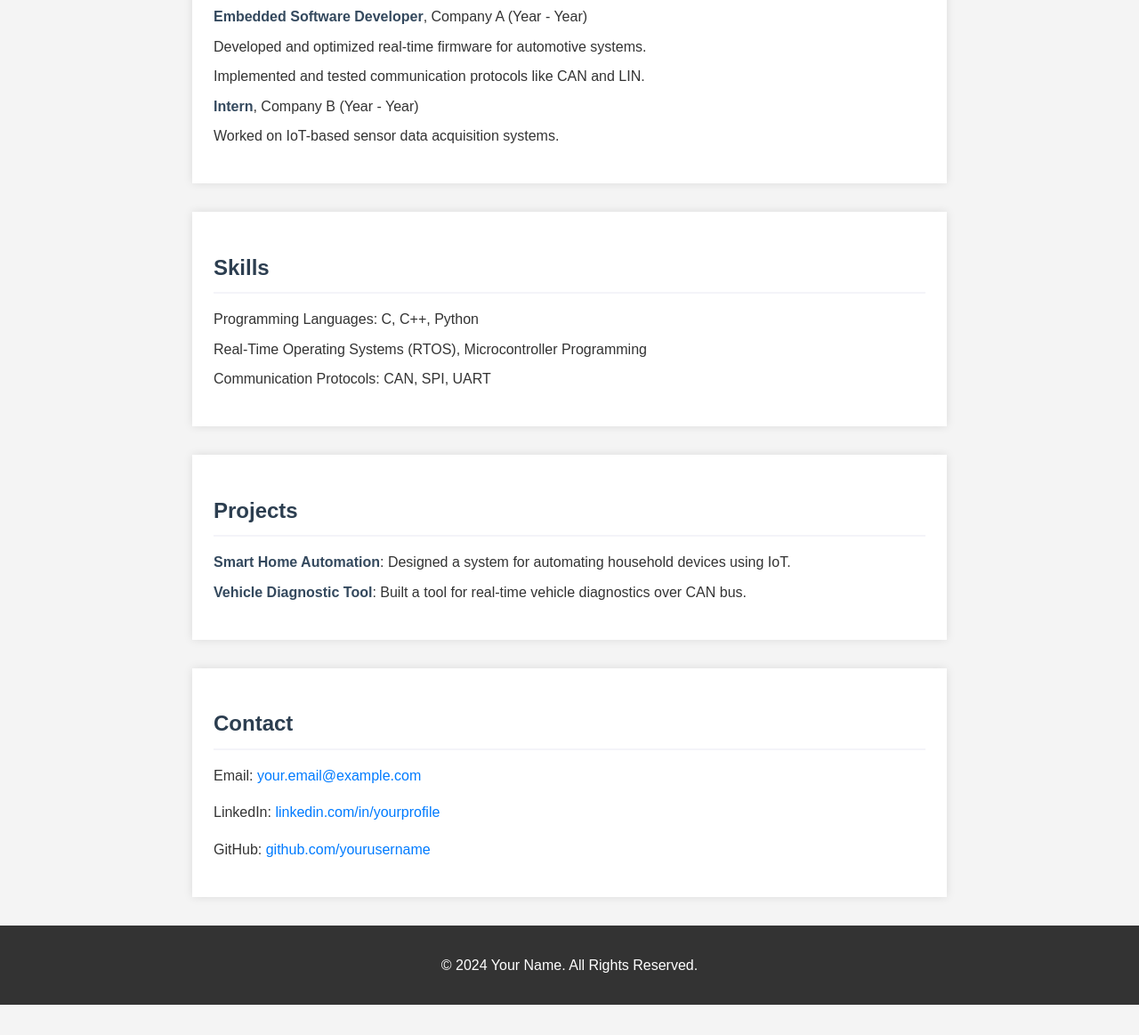
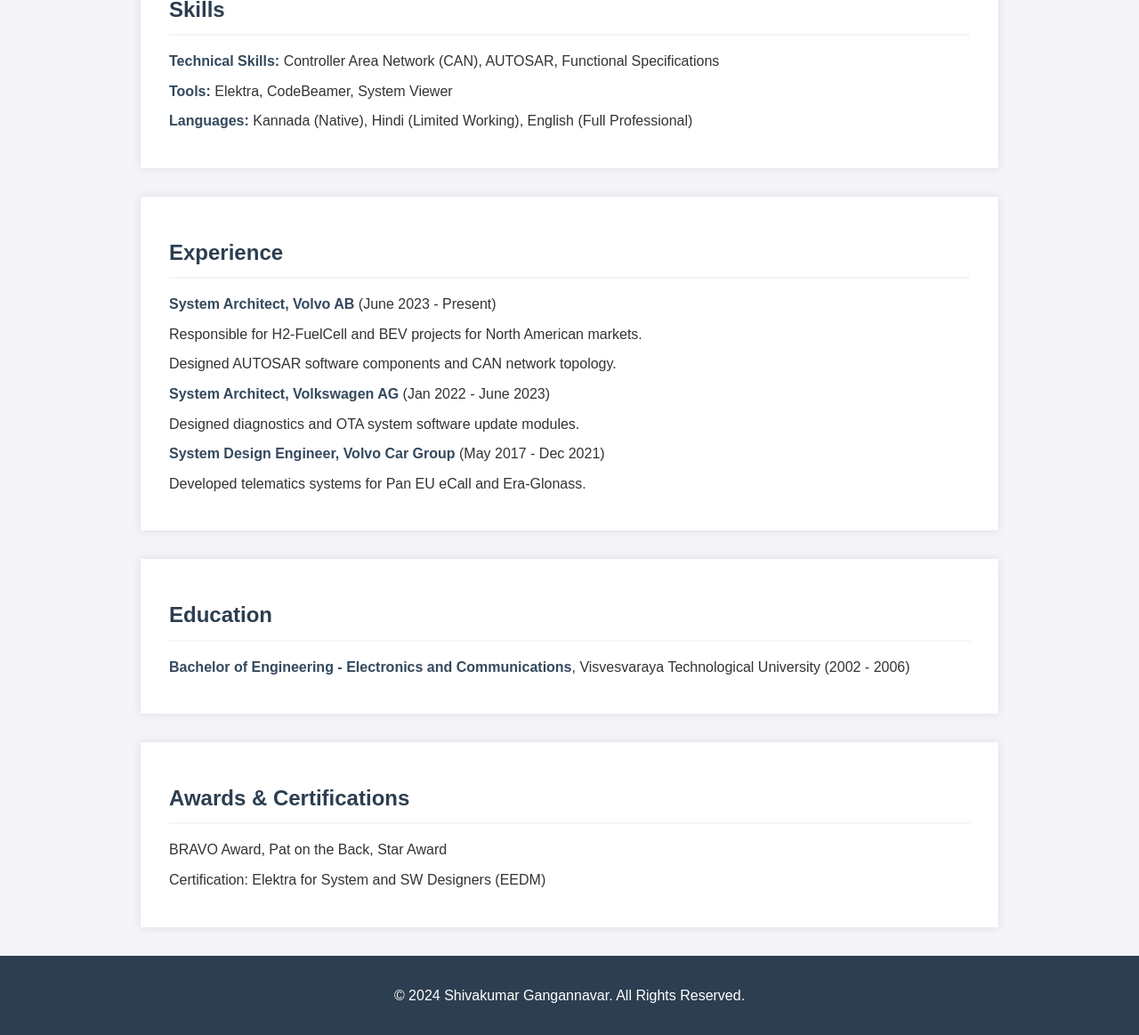
Before and after one commit to shivakumarsg17/ShivG.github.io, a plain HTML site: page index.html in a window 1280 px wide. Shown: the part 740-1903 px from the top of the page at 89% size. Before the commit the page ends 1869 px from the top, so only its background shows below. Drawn offline with Linux system fonts and the light colour scheme.

Commit message:
Update index.html

```diff
--- a/index.html
+++ b/index.html
@@ -1,122 +1,85 @@
 <!DOCTYPE html>
 <html lang="en">
-<link rel="stylesheet" href="styles.css">
-
 <head>
     <meta charset="UTF-8">
     <meta name="viewport" content="width=device-width, initial-scale=1.0">
-    <title>My CV</title>
-    <style>
-        body {
-            font-family: Arial, sans-serif;
-            margin: 0;
-            padding: 0;
-            background-color: #f4f4f4;
-            color: #333;
-        }
-        header {
-            background: #333;
-            color: white;
-            padding: 1rem 2rem;
-            text-align: center;
-        }
-        section {
-            max-width: 800px;
-            margin: 2rem auto;
-            background: white;
-            padding: 1.5rem;
-            box-shadow: 0 0 10px rgba(0, 0, 0, 0.1);
-        }
-        h2 {
-            color: #333;
-            border-bottom: 2px solid #f4f4f4;
-            padding-bottom: 0.5rem;
-        }
-        ul {
-            list-style: none;
-            padding: 0;
-        }
-        ul li {
-            margin: 0.5rem 0;
-        }
-        footer {
-            text-align: center;
-            padding: 1rem;
-            background: #333;
-            color: white;
-            margin-top: 2rem;
-        }
-        a {
-            color: #007BFF;
-            text-decoration: none;
-        }
-        a:hover {
-            text-decoration: underline;
-        }
-    </style>
+    <title>Shivakumar Gangannavar - CV</title>
+    <link rel="stylesheet" href="styles.css">
 </head>
 <body>
+    <!-- Header Section -->
     <header>
-        <h1>Your Name</h1>
-        <p>Embedded Software Developer | Your Tagline</p>
+        <h1>Shivakumar Gangannavar</h1>
+        <p>System Architect @ Volvo AB | Telematics & Connectivity | Embedded Systems</p>
     </header>
 
-    <section>
-        <h2>About Me</h2>
-        <p>Hello! I'm a passionate software developer with expertise in embedded systems. I thrive on solving complex problems and creating efficient, reliable solutions.</p>
+    <!-- Contact Information -->
+    <section class="contact-info">
+        <p>📍 Blåsvädersgatan 12, LGH 1401, Gothenburg-41832</p>
+        <p>📞 +46721310193</p>
+        <p>📧 <a href="mailto:shivakumar.sg17@gmail.com">shivakumar.sg17@gmail.com</a></p>
+        <p>🔗 <a href="https://www.linkedin.com/in/shivakumargangannavar" target="_blank">LinkedIn Profile</a></p>
     </section>
 
+    <!-- Summary -->
     <section>
-        <h2>Education</h2>
+        <h2>Summary</h2>
+        <p>I have extensive experience in software development, system design, and architecture within the telecom and automotive domains. My expertise includes embedded systems, telematics, connectivity, RTOS, BSP-device drivers, and hypervisor solutions. Currently, I am a System Architect at Volvo AB, focusing on H2-FuelCell and BEV projects for the North American market.</p>
+    </section>
+
+    <!-- Skills -->
+    <section>
+        <h2>Skills</h2>
         <ul>
-            <li><strong>Master's in Embedded Systems</strong>, XYZ University (Year)</li>
-            <li><strong>Bachelor's in Computer Engineering</strong>, ABC University (Year)</li>
+            <li><strong>Technical Skills:</strong> Controller Area Network (CAN), AUTOSAR, Functional Specifications</li>
+            <li><strong>Tools:</strong> Elektra, CodeBeamer, System Viewer</li>
+            <li><strong>Languages:</strong> Kannada (Native), Hindi (Limited Working), English (Full Professional)</li>
         </ul>
     </section>
 
+    <!-- Experience -->
     <section>
         <h2>Experience</h2>
         <ul>
-            <li><strong>Embedded Software Developer</strong>, Company A (Year - Year)
+            <li><strong>System Architect, Volvo AB</strong> (June 2023 - Present)
                 <ul>
-                    <li>Developed and optimized real-time firmware for automotive systems.</li>
-                    <li>Implemented and tested communication protocols like CAN and LIN.</li>
+                    <li>Responsible for H2-FuelCell and BEV projects for North American markets.</li>
+                    <li>Designed AUTOSAR software components and CAN network topology.</li>
                 </ul>
             </li>
-            <li><strong>Intern</strong>, Company B (Year - Year)
+            <li><strong>System Architect, Volkswagen AG</strong> (Jan 2022 - June 2023)
                 <ul>
-                    <li>Worked on IoT-based sensor data acquisition systems.</li>
+                    <li>Designed diagnostics and OTA system software update modules.</li>
+                </ul>
+            </li>
+            <li><strong>System Design Engineer, Volvo Car Group</strong> (May 2017 - Dec 2021)
+                <ul>
+                    <li>Developed telematics systems for Pan EU eCall and Era-Glonass.</li>
                 </ul>
             </li>
         </ul>
     </section>
 
+    <!-- Education -->
     <section>
-        <h2>Skills</h2>
+        <h2>Education</h2>
         <ul>
-            <li>Programming Languages: C, C++, Python</li>
-            <li>Real-Time Operating Systems (RTOS), Microcontroller Programming</li>
-            <li>Communication Protocols: CAN, SPI, UART</li>
+            <li><strong>Bachelor of Engineering - Electronics and Communications</strong>, Visvesvaraya Technological University (2002 - 2006)</li>
         </ul>
     </section>
 
+    <!-- Awards -->
     <section>
-        <h2>Projects</h2>
+        <h2>Awards & Certifications</h2>
         <ul>
-            <li><strong>Smart Home Automation</strong>: Designed a system for automating household devices using IoT.</li>
-            <li><strong>Vehicle Diagnostic Tool</strong>: Built a tool for real-time vehicle diagnostics over CAN bus.</li>
+            <li>BRAVO Award, Pat on the Back, Star Award</li>
+            <li>Certification: Elektra for System and SW Designers (EEDM)</li>
         </ul>
     </section>
 
-    <section>
-        <h2>Contact</h2>
-        <p>Email: <a href="mailto:your.email@example.com">your.email@example.com</a></p>
-        <p>LinkedIn: <a href="https://linkedin.com/in/yourprofile" target="_blank">linkedin.com/in/yourprofile</a></p>
-        <p>GitHub: <a href="https://github.com/yourusername" target="_blank">github.com/yourusername</a></p>
-    </section>
-
+    <!-- Footer -->
     <footer>
-        <p>© 2024 Your Name. All Rights Reserved.</p>
+        <p>© 2024 Shivakumar Gangannavar. All Rights Reserved.</p>
     </footer>
 </body>
 </html>
```
